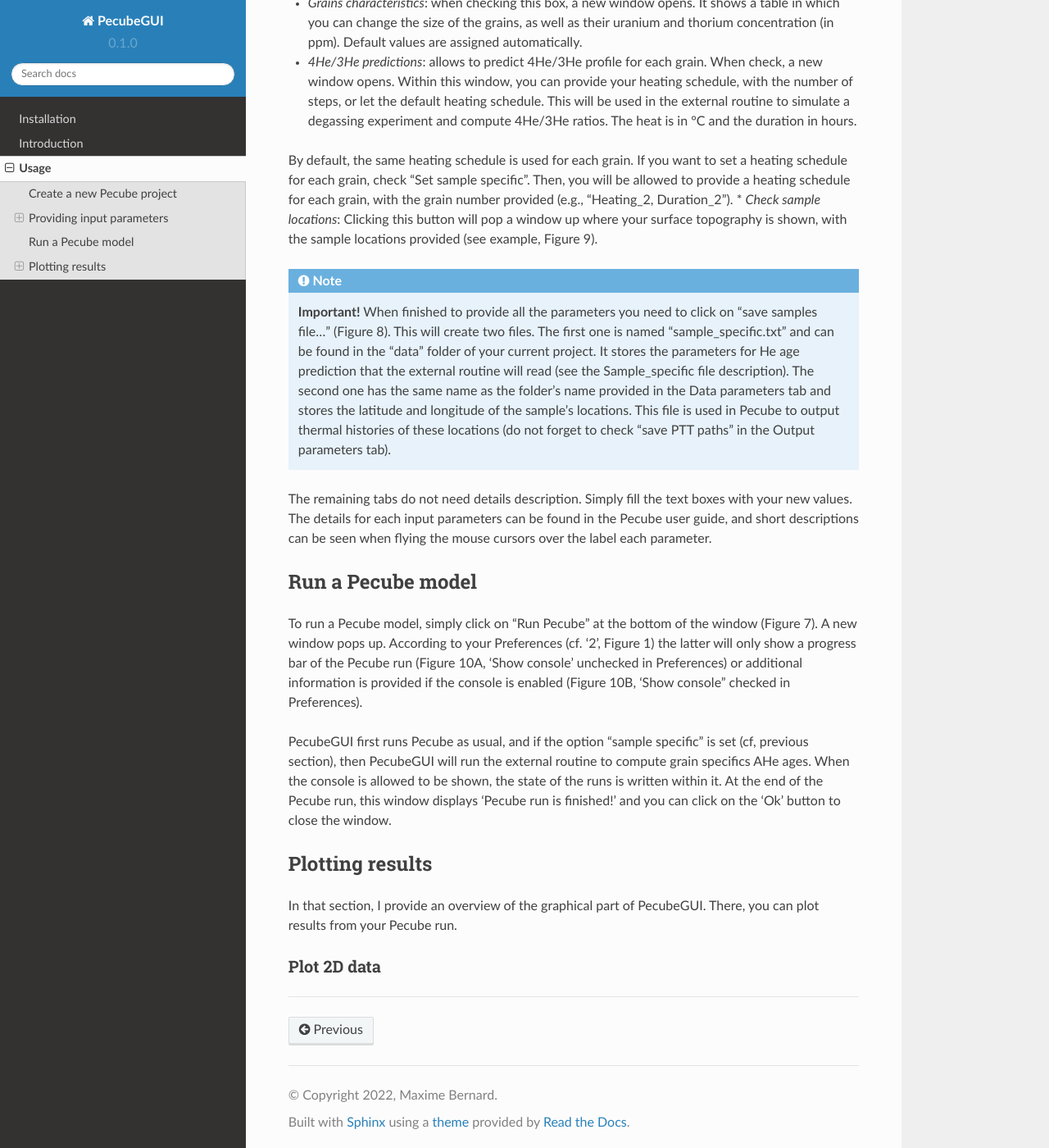
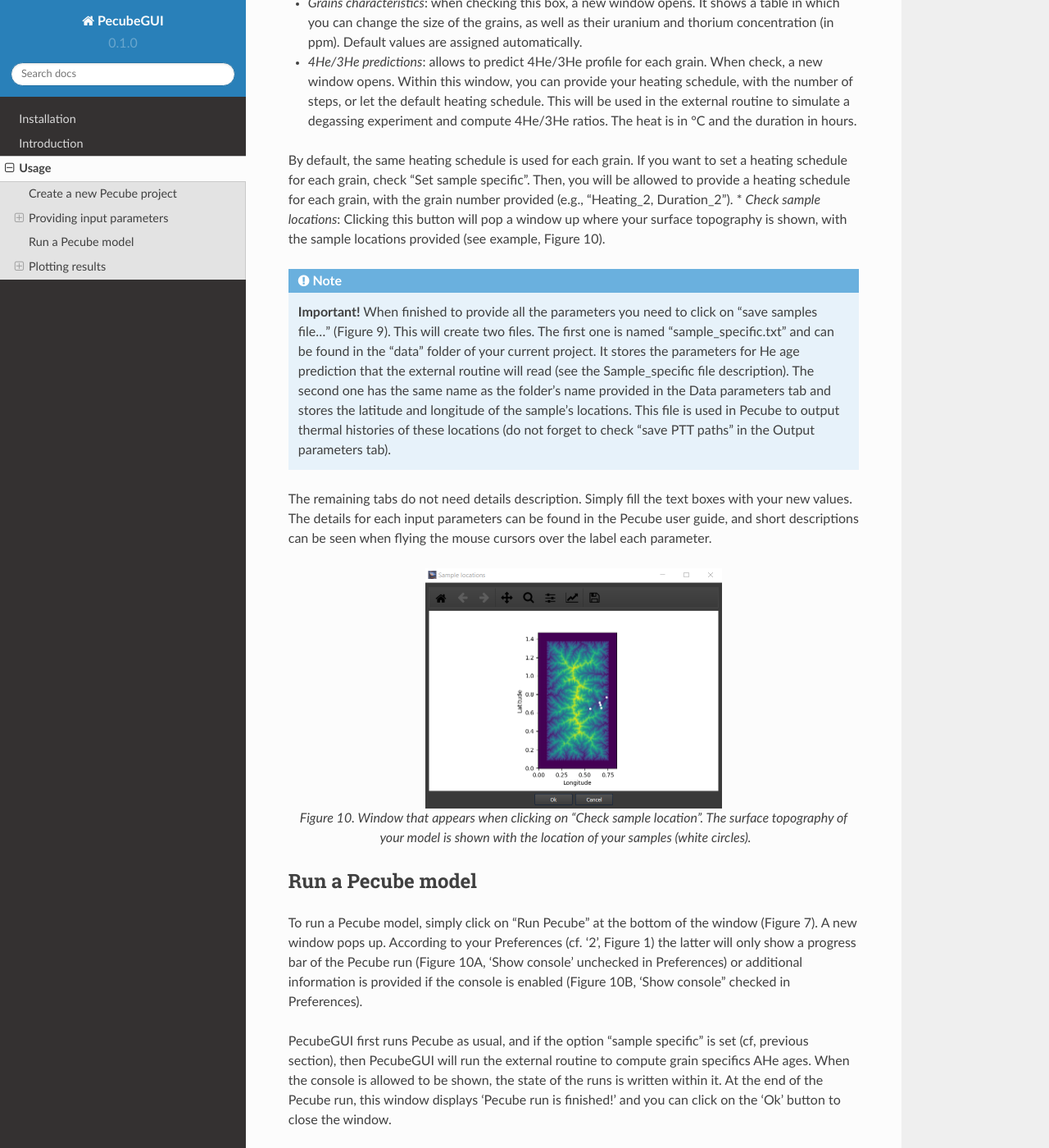
Before and after one commit to MBernAca/PecubeGUI_Doc, a Sphinx documentation site: the page built from docs/source/Usage.rst, in a window 1280 px wide and 1400 px high, scrolled down 6484 px. Shown: the whole window at 82% size. Built offline with Sphinx 7.4.7 and the Read the Docs theme 2.0.0, drawn with Linux system fonts in a browser that asks for light colours.

Commit message:
Update Usage.rst

```diff
--- a/docs/source/Usage.rst
+++ b/docs/source/Usage.rst
@@ -150,16 +150,22 @@ This tab enables the user to set the outputs he/she wants that Pecube provides a
 *	*Grains characteristics*: when checking this box, a new window opens. It shows a table in which you can change the size of the grains, as well as their uranium and thorium concentration (in ppm). Default values are assigned automatically.
 *	*4He/3He predictions*: allows to predict 4He/3He profile for each grain. When check, a new window opens. Within this window, you can provide your heating schedule, with the number of steps, or let the default heating schedule. This will be used in the external routine to simulate a degassing experiment and compute 4He/3He ratios. The heat is in °C and the duration in hours.
 By default, the same heating schedule is used for each grain. If you want to set a heating schedule for each grain, check “Set sample specific”. Then, you will be allowed to provide a heating schedule for each grain, with the grain number provided (e.g., “Heating_2, Duration_2”).
-*	*Check sample locations*: Clicking this button will pop a window up where your surface topography is shown, with the sample locations provided (see example, Figure 9).
+*	*Check sample locations*: Clicking this button will pop a window up where your surface topography is shown, with the sample locations provided (see example, Figure 10).
 
 .. note::
-  **Important!** When finished to provide all the parameters you need to click on “save samples file…” (Figure 8).
+  **Important!** When finished to provide all the parameters you need to click on “save samples file…” (Figure 9).
   This will create two files. The first one is named “sample_specific.txt” and can be found in the “data” folder of your current project.
   It stores the parameters for He age prediction that the external routine will read (see the Sample_specific file description).
   The second one has the same name as the folder’s name provided in the Data parameters tab and stores the latitude and longitude of the sample’s locations.
   This file is used in Pecube to output thermal histories of these locations (do not forget to check “save PTT paths” in the Output parameters tab).
 
 The remaining tabs do not need details description. Simply fill the text boxes with your new values. The details for each input parameters can be found in the Pecube user guide, and short descriptions can be seen when flying the mouse cursors over the label each parameter.
+
+.. figure:: ../images/Sample_location.png
+  :scale: 50
+  :align: center
+
+  *Figure 10. Window that appears when clicking on "Check sample location". The surface topography of your model is shown with the location of your samples (white circles).*
 
 
 ------------------
```
